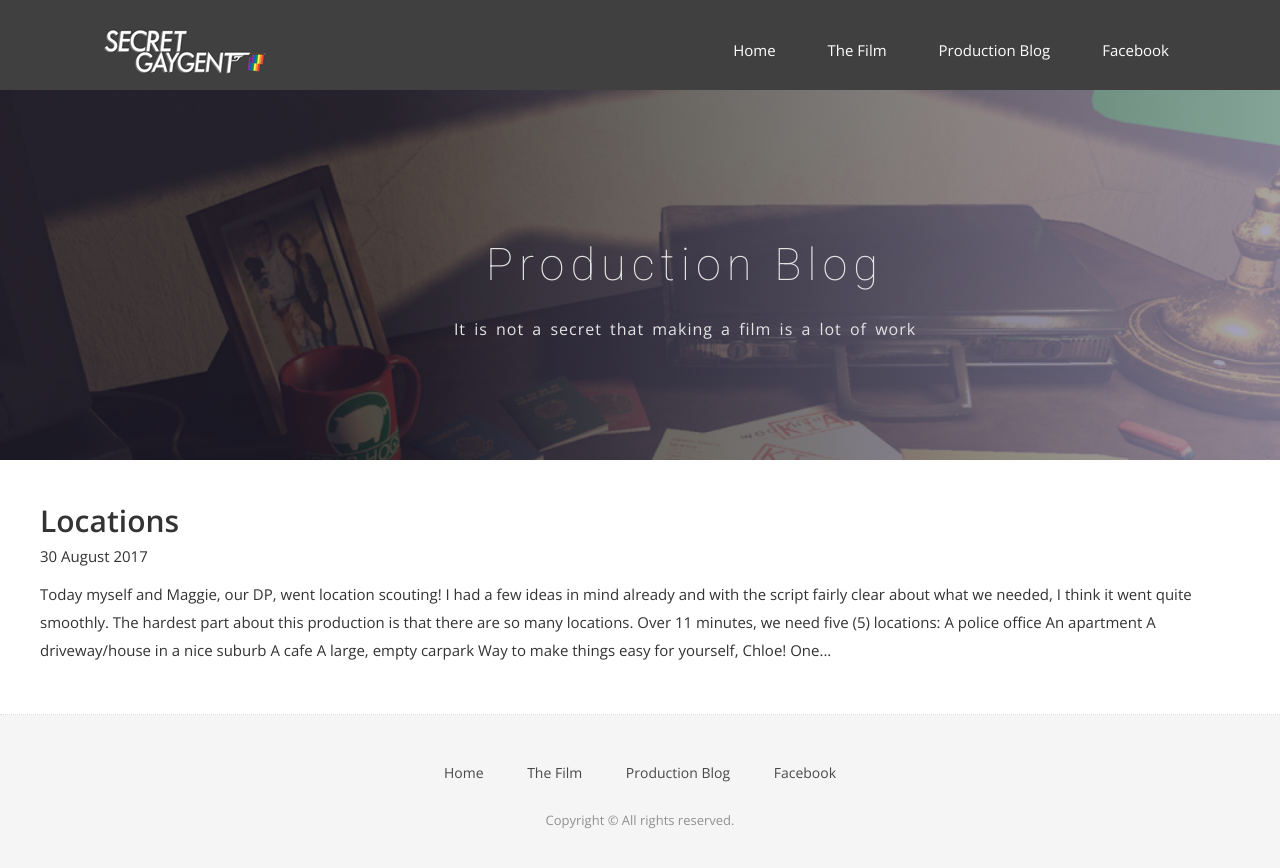
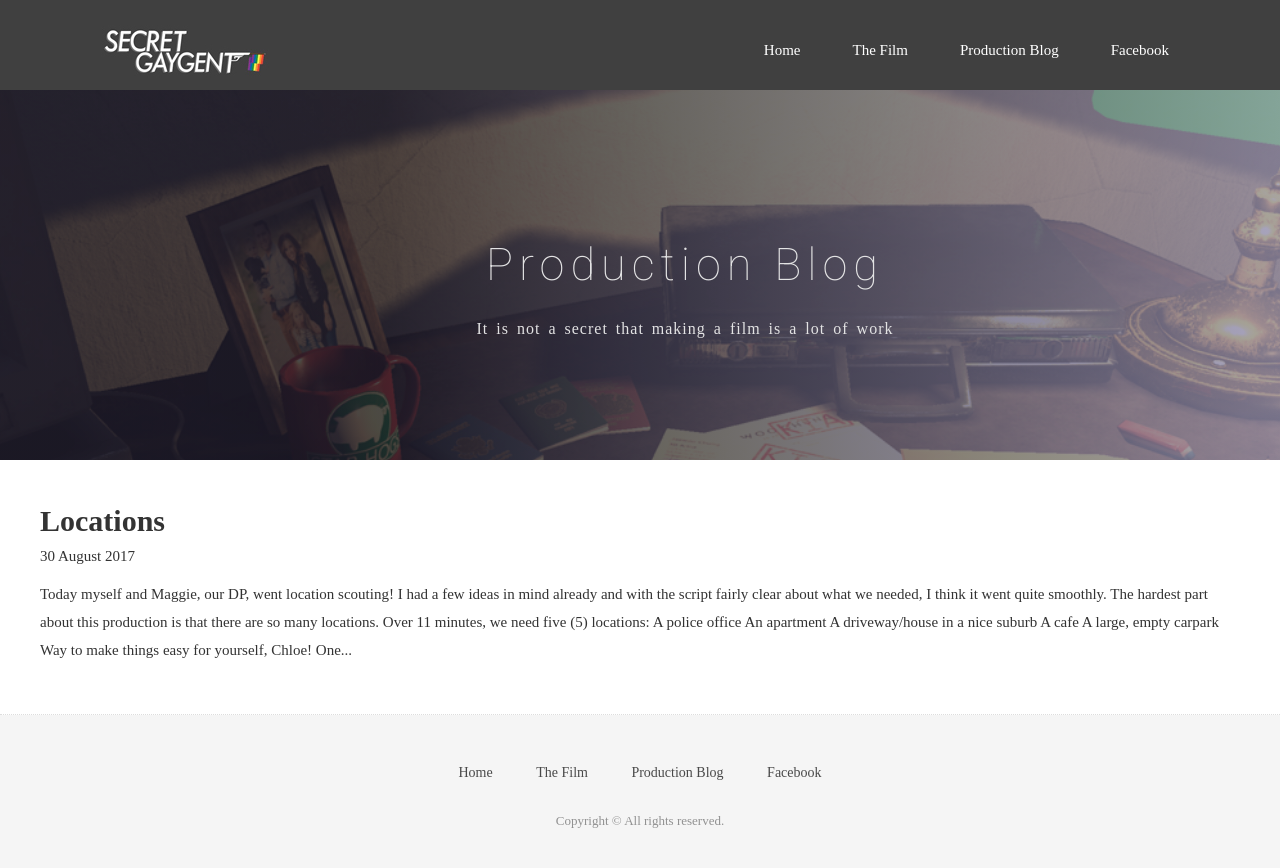
Before and after one commit to thewonglab/secret, a Jekyll site: the page built from blog.html, in a window 1280 px wide. Shown: the top 868 px of the page. Built offline with Jekyll 4.4.1, drawn with Linux system fonts in a browser that asks for light colours; nearby versions of some CDN libraries; some web fonts are replaced.

Commit message:
Update airspace.css

```diff
--- a/css/airspace.css
+++ b/css/airspace.css
@@ -15,7 +15,7 @@
 --*/
 body {
   font-family: 'Zilla Slab Highlight', cursive;
-  font-family: 'Open Sans', sans-serif;
+  /*-- font-family: 'Open Sans', sans-serif; --*/
   -webkit-font-smoothing: antialiased;
 }
 h1,
```
